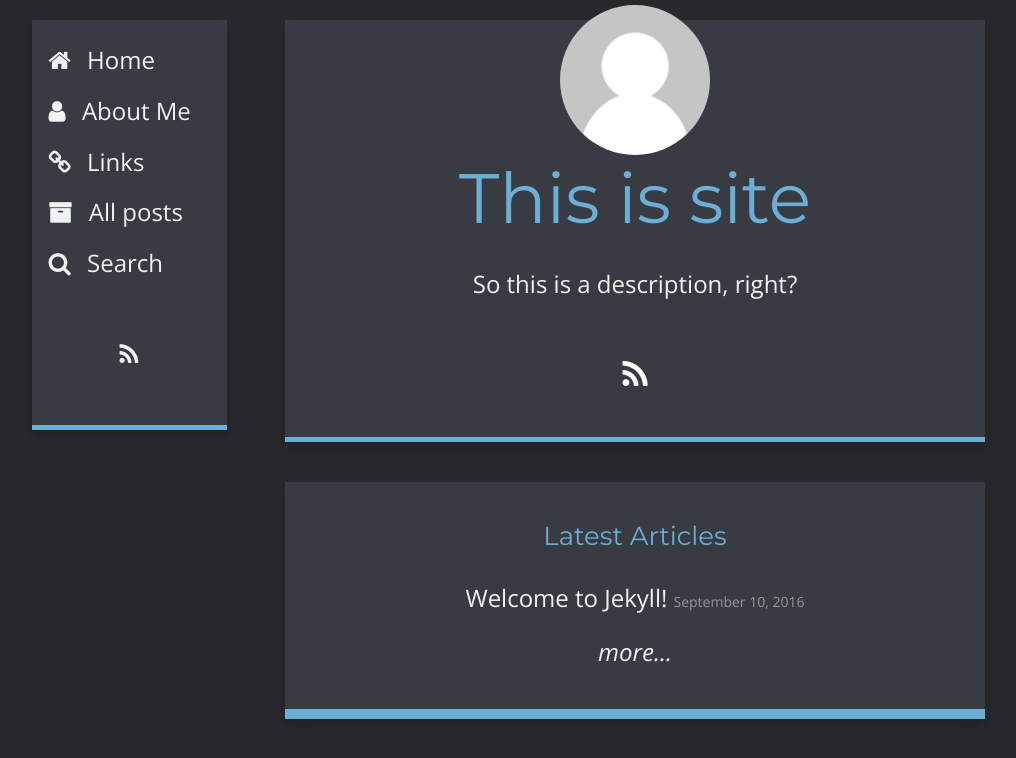
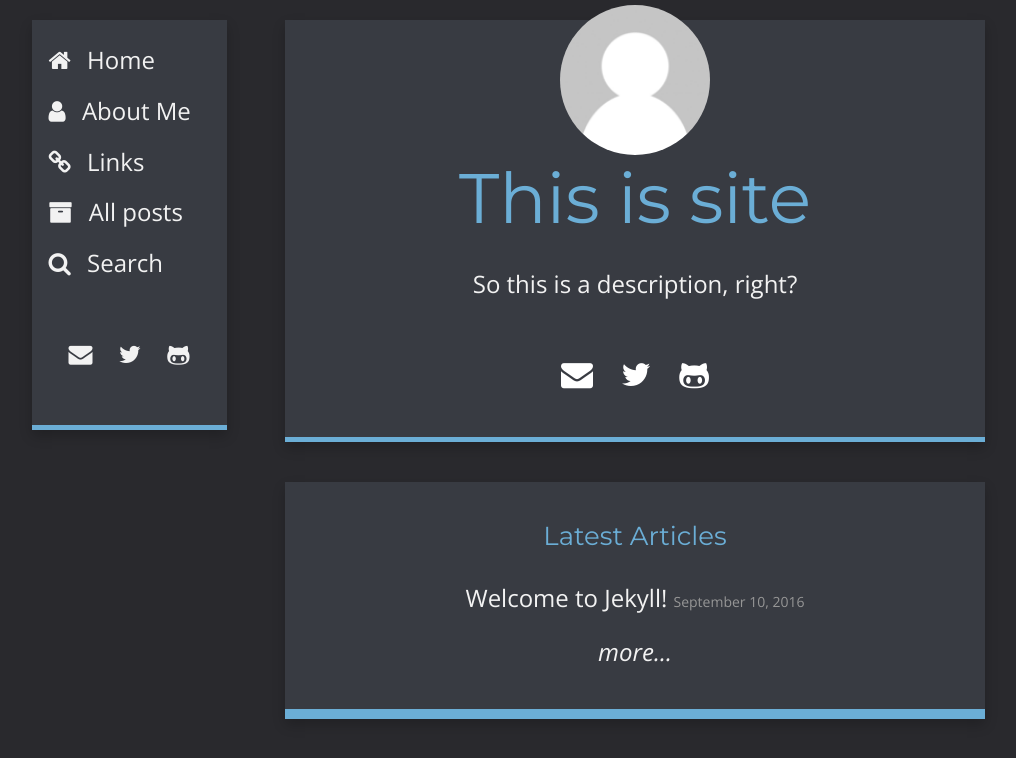
Before and after one commit to dajwarren/dajwarren.github.io, a Jekyll site: the page built from index.html, in a window 1280 px wide. Shown: the top 758 px of the page, without its empty margins (171-1187 px from the left). Built offline with Jekyll 4.4.1, drawn with Linux system fonts in a browser that asks for light colours; nearby versions of some CDN libraries.

Commit message:
Overhauled social media links

```diff
--- a/_includes/social_links.html
+++ b/_includes/social_links.html
@@ -1,8 +1,5 @@
 <p class="links">
-  {% if site.twitter_username %}<a href="https://www.twitter.com/{{ site.twitter_username }}" target="_new"><i class="fa fa-twitter"></i></a>{% endif %}
-  {% if site.linkedin_link %}<a href="{{ site.linkedin_link }}" target="_new"><i class="fa fa-linkedin"></i></a>{% endif %}
-  {% if site.google_plus_link %}<a href="{{ site.google_plus_link }}" target="_new"><i class="fa fa-google-plus"></i></a>{% endif %}
-  {% if site.github_username %}<a href="https://github.com/{{ site.github_username }}" target="_new"><i class="fa fa-github-alt"></i></a>{% endif %}
-  {% if site.stackoverflow_link %}<a href="{{ site.stackoverflow_link }}" target="_new"><i class="fa fa-stack-overflow"></i></a>{% endif %}
-  <a href="{{ site.baseurl }}/feed.xml" target="_new"><i class="fa fa-rss"></i></a>
+    {% for link in site.social%}
+    <a href="{{ link.link }}" target="_blank"><i class="fa {{link.icon}}"></i></a>
+    {% endfor %}
 </p>
```
